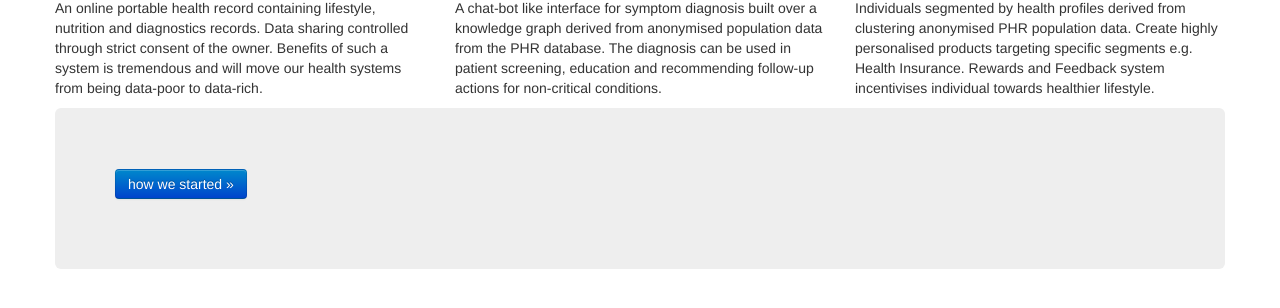
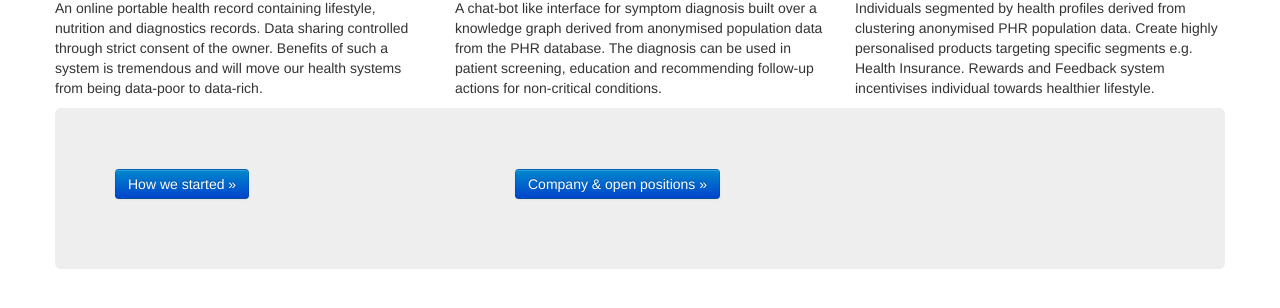
Before and after one commit to healthface/publicsite, a plain HTML site: page index.html in a window 1280 px wide. Shown: the part 382-690 px from the top of the page. Drawn offline with nearby package versions, Linux system fonts and the light colour scheme.

Commit message:
reworked site

```diff
--- a/index.html
+++ b/index.html
@@ -59,8 +59,15 @@
         	</div>
 		</div>
 		<div class="hero-unit">
-	    	<p><a class="btn btn-primary btn-lg" href="https://medium.com/@regunathbalasubramanian/hello-healthface-49d203a4f2db#.z8errfa01" role="button">how we started &raquo;</a></p>
-      	</div>
+	    	<div class="row">
+    			<div class="span4">
+			    	<p><a class="btn btn-primary btn-lg" href="https://medium.com/@regunathbalasubramanian/hello-healthface-49d203a4f2db#.z8errfa01" role="button">How we started &raquo;</a></p>
+				</div>
+        		<div class="span4">
+			    	<p><a class="btn btn-primary btn-lg" href="https://angel.co/healthface" role="button">Company & open positions &raquo;</a></p>
+       			</div>
+      		</div>
+		</div>
 	</div>
 
     <!-- Bootstrap core JavaScript
```
